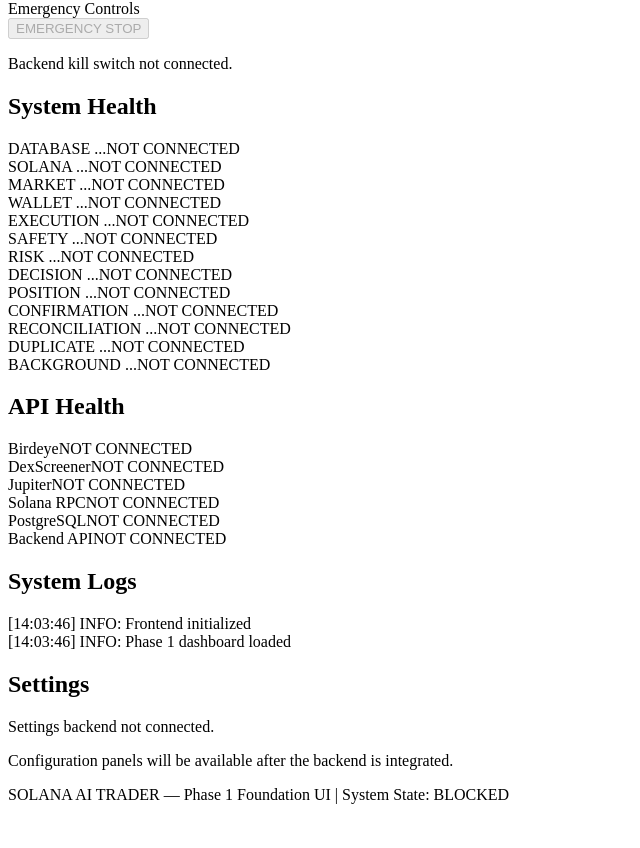
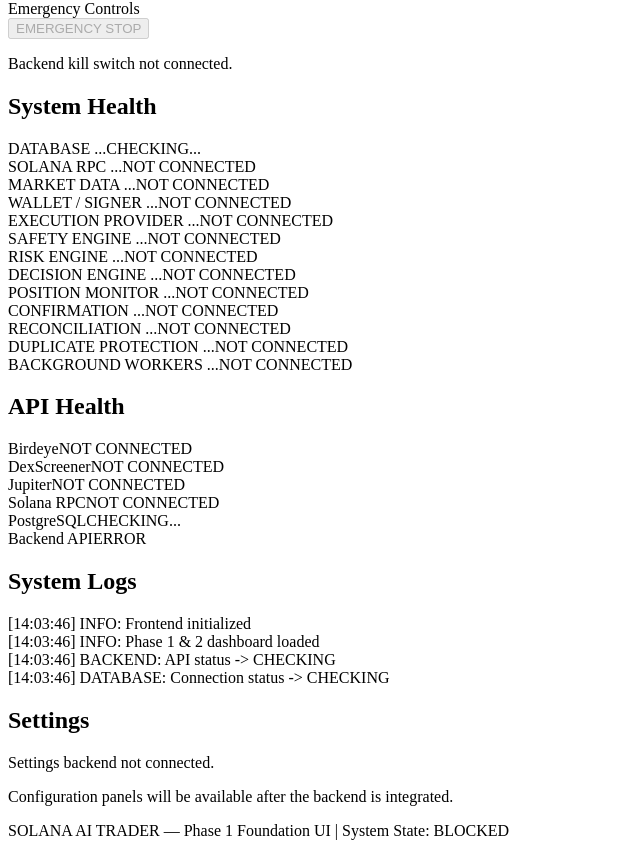
Before and after one commit to winsukses351-oss/solana-meme-hunter, a Next.js app: page / in a window 1280 px wide. Shown: the part 1625-2473 px from the top of the page, without its empty margins (0-640 px from the left). Before the commit the page ends 2437 px from the top, so only its background shows below. Built offline with nearby package versions, Linux system fonts and the light colour scheme.

Commit message:
Refactor SystemStatus to accept dynamic statuses
Refactor SystemStatus component to accept backend and database status as props. Update logs and health checks to reflect dynamic status.

```diff
--- a/components/SystemStatus.js
+++ b/components/SystemStatus.js
@@ -2,32 +2,42 @@
 
 import { useState, useEffect } from "react";
 
-export default function SystemStatus() {
+export default function SystemStatus({ backendStatus = "CHECKING", dbStatus = "CHECKING" }) {
   const [logs, setLogs] = useState([]);
 
   useEffect(() => {
-    // Only real frontend initialization logs
     const now = new Date().toISOString().split("T")[1].slice(0, 8);
-    setLogs([
+    const initialLogs = [
       `[${now}] INFO: Frontend initialized`,
-      `[${now}] INFO: Phase 1 dashboard loaded`,
-    ]);
-  }, []);
+      `[${now}] INFO: Phase 1 & 2 dashboard loaded`,
+      `[${now}] BACKEND: API status -> ${backendStatus}`,
+      `[${now}] DATABASE: Connection status -> ${dbStatus}`,
+    ];
+    setLogs(initialLogs);
+  }, [backendStatus, dbStatus]);
+
+  // Dynamic mapping based on real server-side checks
+  const getDbDisplayStatus = () => {
+    if (dbStatus === "connected") return "CONNECTED";
+    if (dbStatus === "not_configured") return "NOT CONFIGURED";
+    if (dbStatus === "error") return "ERROR";
+    return "CHECKING...";
+  };
 
   const systemHealth = [
-    "DATABASE NOT CONNECTED",
-    "SOLANA RPC NOT CONNECTED",
-    "MARKET DATA NOT CONNECTED",
-    "WALLET / SIGNER NOT CONNECTED",
-    "EXECUTION PROVIDER NOT CONNECTED",
-    "SAFETY ENGINE NOT CONNECTED",
-    "RISK ENGINE NOT CONNECTED",
-    "DECISION ENGINE NOT CONNECTED",
-    "POSITION MONITOR NOT CONNECTED",
-    "CONFIRMATION NOT CONNECTED",
-    "RECONCILIATION NOT CONNECTED",
-    "DUPLICATE PROTECTION NOT CONNECTED",
-    "BACKGROUND WORKERS NOT CONNECTED",
+    { label: "DATABASE", status: getDbDisplayStatus() },
+    { label: "SOLANA RPC", status: "NOT CONNECTED" },
+    { label: "MARKET DATA", status: "NOT CONNECTED" },
+    { label: "WALLET / SIGNER", status: "NOT CONNECTED" },
+    { label: "EXECUTION PROVIDER", status: "NOT CONNECTED" },
+    { label: "SAFETY ENGINE", status: "NOT CONNECTED" },
+    { label: "RISK ENGINE", status: "NOT CONNECTED" },
+    { label: "DECISION ENGINE", status: "NOT CONNECTED" },
+    { label: "POSITION MONITOR", status: "NOT CONNECTED" },
+    { label: "CONFIRMATION", status: "NOT CONNECTED" },
+    { label: "RECONCILIATION", status: "NOT CONNECTED" },
+    { label: "DUPLICATE PROTECTION", status: "NOT CONNECTED" },
+    { label: "BACKGROUND WORKERS", status: "NOT CONNECTED" },
   ];
 
   const apiHealth = [
@@ -35,8 +45,14 @@
     { provider: "DexScreener", status: "NOT CONNECTED" },
     { provider: "Jupiter", status: "NOT CONNECTED" },
     { provider: "Solana RPC", status: "NOT CONNECTED" },
-    { provider: "PostgreSQL", status: "NOT CONNECTED" },
-    { provider: "Backend API", status: "NOT CONNECTED" },
+    {
+      provider: "PostgreSQL",
+      status: getDbDisplayStatus(),
+    },
+    {
+      provider: "Backend API",
+      status: backendStatus === "connected" ? "CONNECTED" : "ERROR",
+    },
   ];
 
   return (
@@ -55,10 +71,10 @@
               </span>
             </div>
             <div className="text-sm font-mono font-bold text-slate-200 mt-1">
-              Reason: Live trading is not available in Phase 1.
+              Reason: Backend/database foundation only. Live trading is not implemented in Phase 2.
             </div>
             <p className="text-xs font-mono text-slate-400 mt-1">
-              Current state: BLOCKED — Foundation UI only
+              Current state: BLOCKED — Foundation & API Only
             </p>
           </div>
         </section>
@@ -97,8 +113,18 @@
                 key={idx}
                 className="flex items-center justify-between bg-[#0b0e14] px-2.5 py-1.5 rounded border border-slate-800/50 text-[11px] font-mono"
               >
-                <span className="text-slate-400">{item.split(" ")[0]} ...</span>
-                <span className="text-red-400/80 font-semibold">NOT CONNECTED</span>
+                <span className="text-slate-400">{item.label} ...</span>
+                <span
+                  className={`font-semibold ${
+                    item.status === "CONNECTED"
+                      ? "text-emerald-400"
+                      : item.status === "NOT CONFIGURED"
+                      ? "text-amber-400"
+                      : "text-red-400/80"
+                  }`}
+                >
+                  {item.status}
+                </span>
               </div>
             ))}
           </div>
@@ -116,7 +142,17 @@
                 className="flex items-center justify-between bg-[#0b0e14] px-3 py-2 rounded border border-slate-800/60 text-xs font-mono"
               >
                 <span className="text-slate-300 font-medium">{api.provider}</span>
-                <span className="text-red-400/80 text-[11px]">{api.status}</span>
+                <span
+                  className={`text-[11px] font-semibold ${
+                    api.status === "CONNECTED"
+                      ? "text-emerald-400"
+                      : api.status === "NOT CONFIGURED"
+                      ? "text-amber-400"
+                      : "text-red-400/80"
+                  }`}
+                >
+                  {api.status}
+                </span>
               </div>
             ))}
           </div>
```
